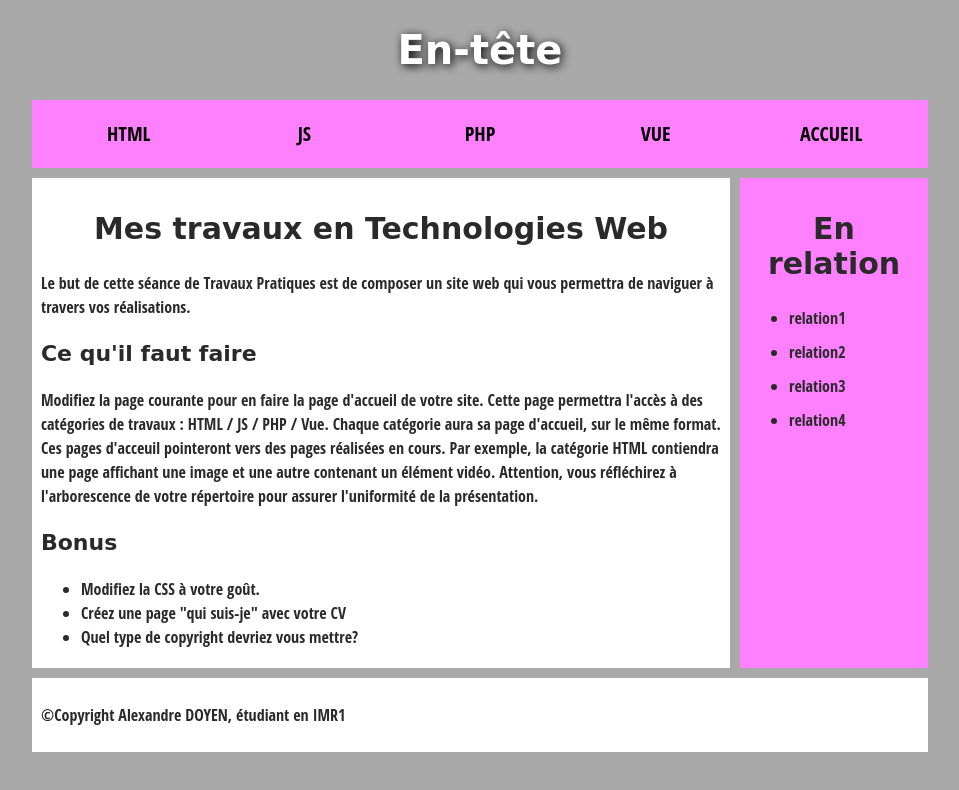
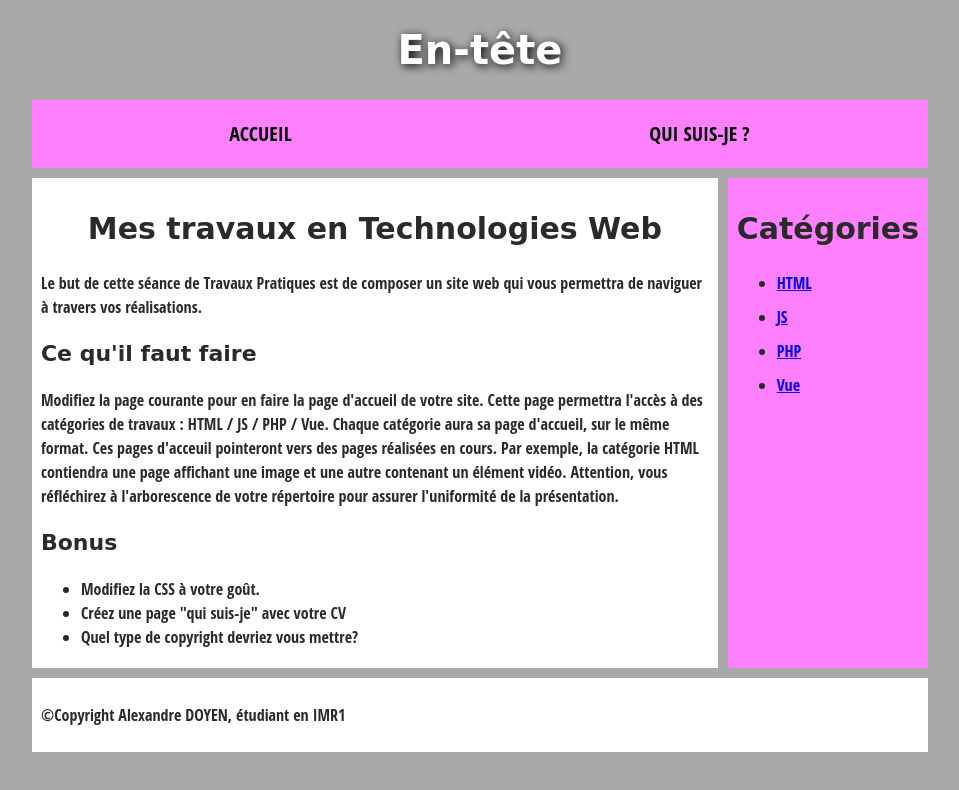
Before and after one commit to AlexandreDu22/AlexandreDu22.github.io, a plain HTML site: page index.html in a window 1280 px wide. Shown: the whole page, without its empty margins (160-1119 px from the left). Drawn offline with Linux system fonts and the light colour scheme.

Commit message:
Remaniement

```diff
--- a/index.html
+++ b/index.html
@@ -15,11 +15,8 @@
 
     <nav>
       <ul>
-        <li><a href="./HTML.html">HTML</a></li>
-        <li><a href="./JS.html">JS</a></li>
-        <li><a href="./PHP.html">PHP</a></li>
-	<li><a href="./Vue.html">Vue</a></li>
 	<li><a href="./index.html">Accueil</a></li>
+	<li><a href="#">Qui suis-je ?</a></li>
       </ul>
      </nav>
 
@@ -41,12 +38,12 @@
       </article>
 
       <aside>
-        <h2>En relation</h2>
+        <h2>Catégories</h2>
         <ul>
-          <li><a href="#"></a>relation1</li>
-          <li><a href="#"></a>relation2</li>
-          <li><a href="#"></a>relation3</li>
-          <li><a href="#"></a>relation4</li>
+          <li><a href="./HTML.html">HTML</a></li>
+          <li><a href="./JS.html">JS</a></li>
+          <li><a href="./PHP.html">PHP</a></li>
+	  <li><a href="./Vue.html">Vue</a></li>
         </ul>
       </aside>
 
```
Also changed, not shown: HTML.html (+1 -1 lines).
